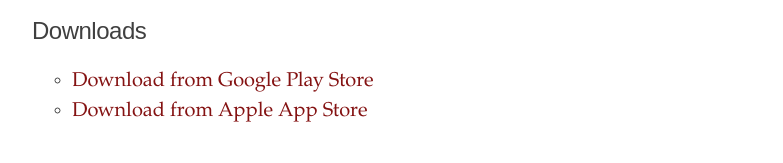
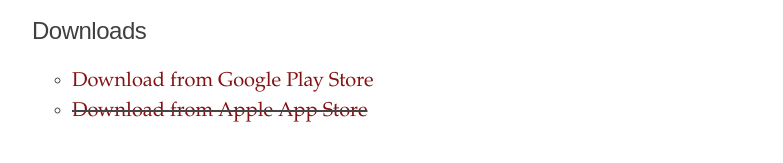
Before and after one commit to toyknight/toyknight.github.io, a Jekyll site: the page built from _posts/2017-10-01-ancient-empires-reloaded.markdown, in a window 1280 px wide. Shown: the part 1186-1349 px from the top of the page, without its empty margins (248-1031 px from the left). Built offline with Jekyll 4.4.1, drawn with Linux system fonts in a browser that asks for light colours; nearby versions of some CDN libraries.

```diff
--- a/_posts/2017-10-01-ancient-empires-reloaded.markdown
+++ b/_posts/2017-10-01-ancient-empires-reloaded.markdown
@@ -32,4 +32,4 @@ Ancient Empires Reloaded is a fan-made game created by toyknight, and also is, a
 ## Downloads
 
 * [Download from Google Play Store](https://play.google.com/store/apps/details?id=net.toyknight.aeii.android)
-* [Download from Apple App Store](https://apps.apple.com/app/id1202568287)
+* ~~[Download from Apple App Store](https://apps.apple.com/app/id1202568287)~~
```
